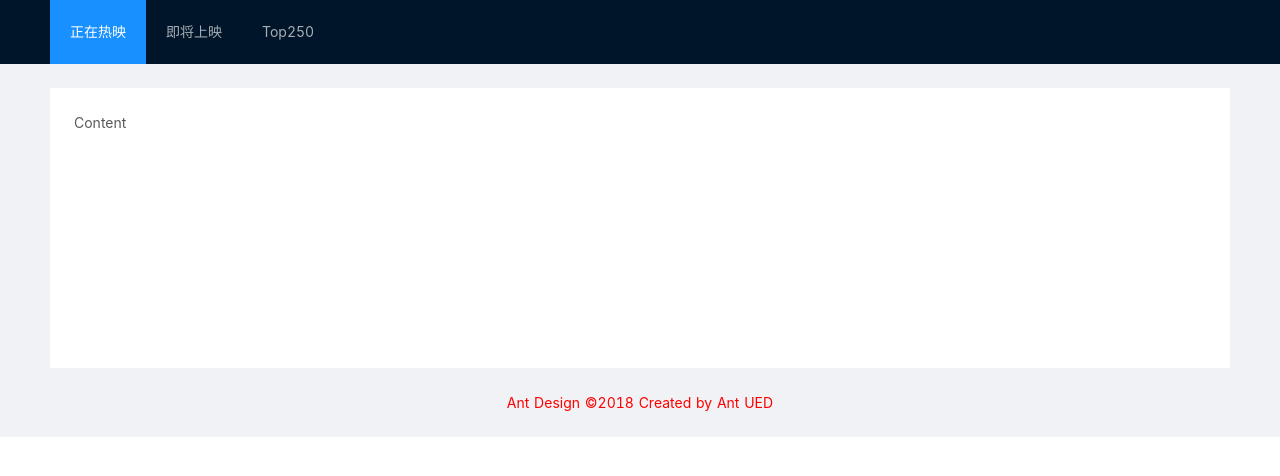
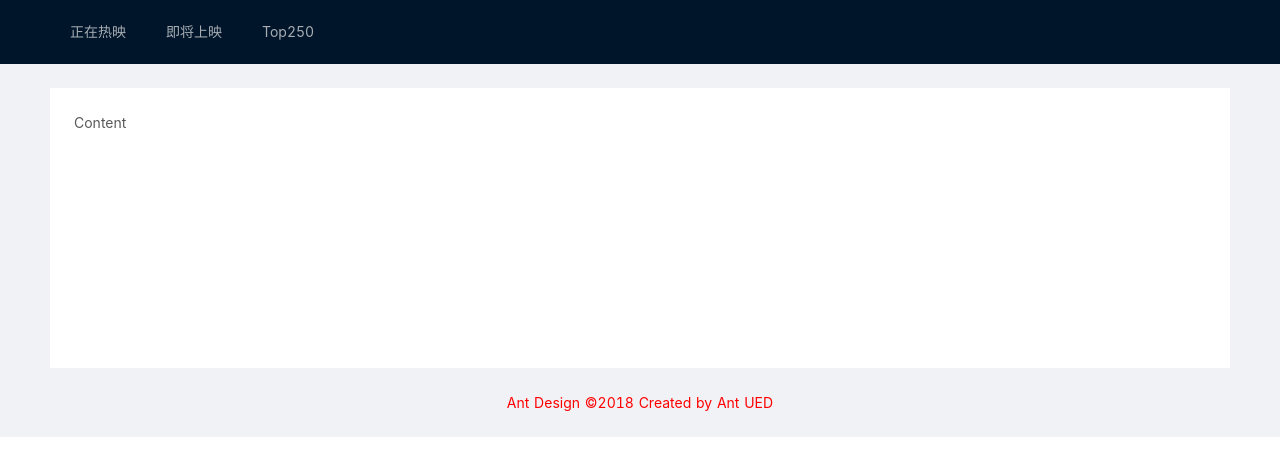
Before and after one commit to huangche007/hc-nuxt-movie, a Nuxt app: page / in a window 1280 px wide. Shown: the top 476 px of the page. Built offline with nearby package versions, Linux system fonts and the light colour scheme.

Commit message:
处理刷新页面，子菜单定位问题

```diff
--- a/components/Header.vue
+++ b/components/Header.vue
@@ -4,19 +4,19 @@
       <a-menu
         theme="dark"
         mode="horizontal"
-        :default-selected-keys="['1']"
+        :default-selected-keys="[mKey]"
         :style="{ lineHeight: '64px' }"
       >
-        <a-menu-item key="1">
+        <a-menu-item key="in_theaters">
           <nuxt-link to="/movie/in_theaters">
             正在热映
           </nuxt-link>
 
         </a-menu-item>
-        <a-menu-item key="2">
+        <a-menu-item key="coming_soon">
           <nuxt-link to="/movie/coming_soon">即将上映</nuxt-link>
         </a-menu-item>
-        <a-menu-item key="3">
+        <a-menu-item key="top250">
            <nuxt-link to="/movie/top250">Top250</nuxt-link>
         </a-menu-item>
       </a-menu>
@@ -25,6 +25,10 @@
 </template>
 <script>
 export default {
-
+    computed:{
+        mKey(){
+           return this.$route.path.split('/')[2];
+        }
+    }
 }
 </script>
```
